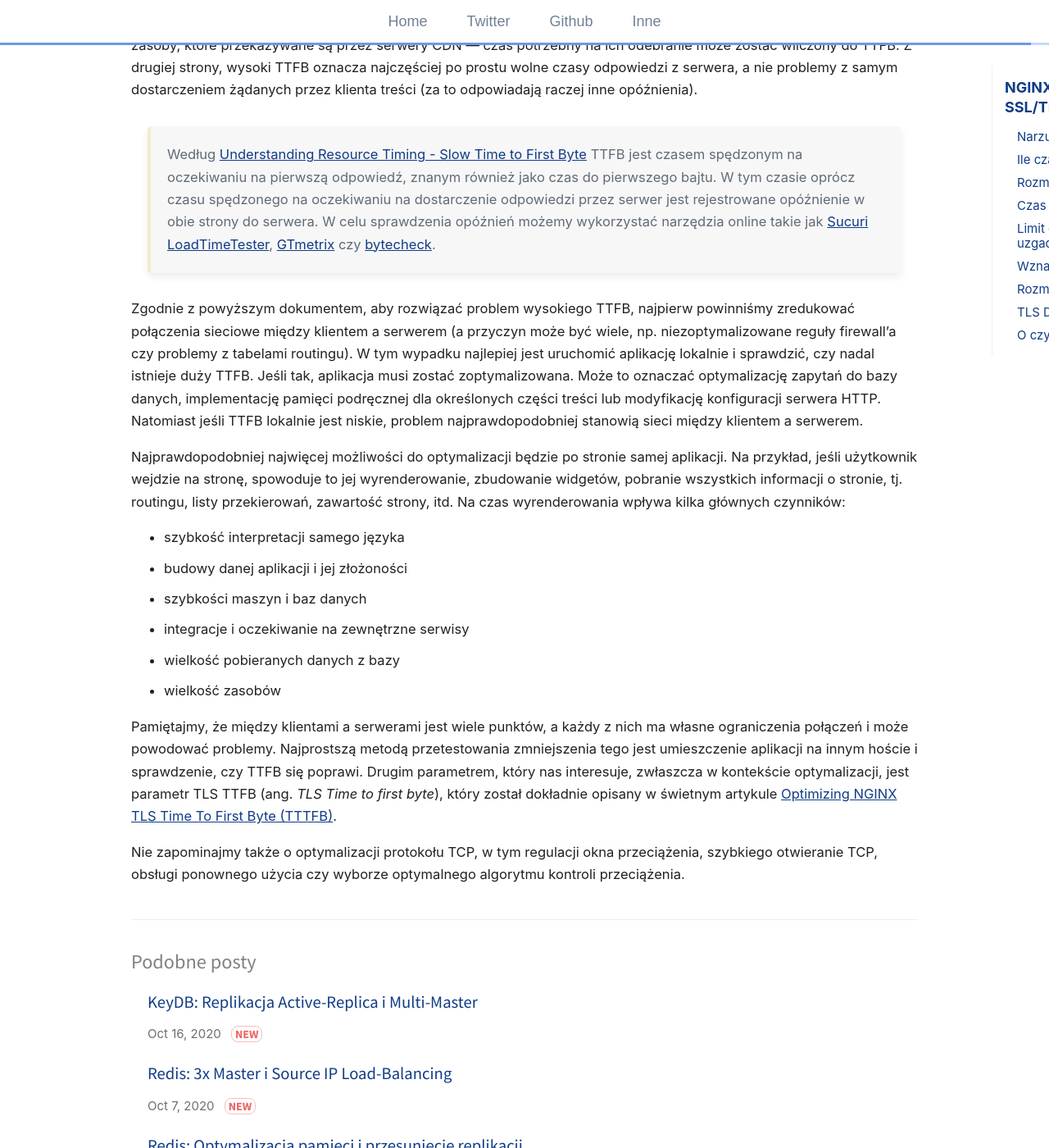
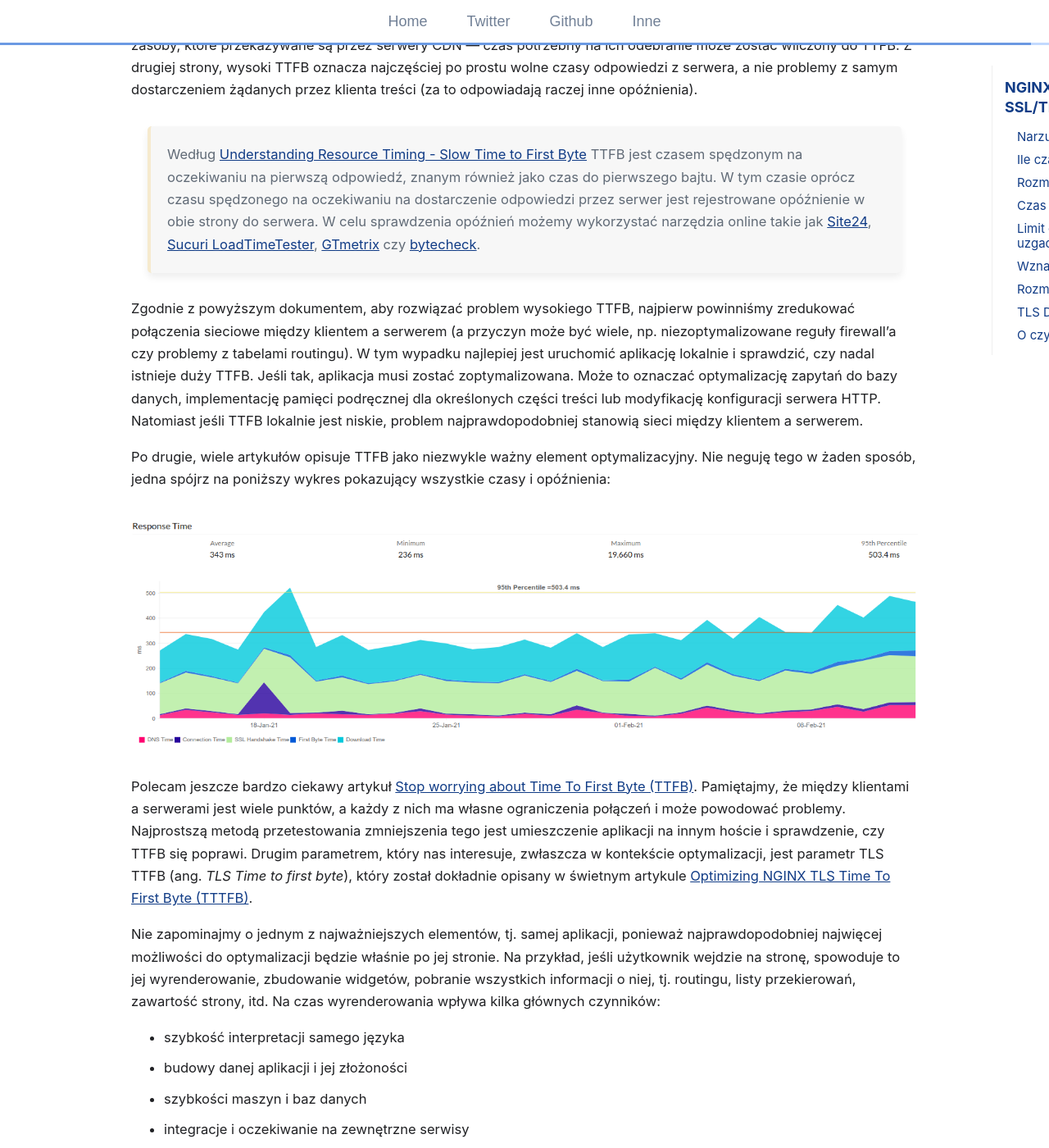
Before and after one commit to git04112019/trimstray.github.io, a Jekyll site: the page built from _posts/2019-07-21-nginx-optymalizacja_sesji_ssl-tls.md, in a window 1280 px wide and 1400 px high, scrolled down 35047 px. Shown: the whole window at 82% size. Built offline with Jekyll 4.4.1, drawn with Linux system fonts in a browser that asks for light colours; comment, search, counter and statistics services are not loaded.

Commit message:
uncommited changes - signed-off-by: trimstray <trimstray@gmail.com>

```diff
--- a/_posts/2019-07-21-nginx-optymalizacja_sesji_ssl-tls.md
+++ b/_posts/2019-07-21-nginx-optymalizacja_sesji_ssl-tls.md
@@ -611,11 +611,19 @@ Niestety, ta kontrola nie jest wykonywana równolegle. W większości przegląda
 
 Na koniec należy wspomnieć o parametrze TTFB (ang. _Time to first byte_), który możemy traktować jako czas od wysłania przez klienta żądania HTTP do pierwszego bajta odebranych przez niego danych. Mówiąc prościej, jest to miara tego, jak długo przeglądarka musi czekać, zanim otrzyma swój pierwszy bajt danych z serwera. Im dłużej trwa pobranie tych danych, tym dłużej trwa renderowanie strony. Jednak parametr ten nie zawsze zależy od serwera. Przykładem mogą być zasoby, które przekazywane są przez serwery CDN — czas potrzebny na ich odebranie może zostać wliczony do TTFB. Z drugiej strony, wysoki TTFB oznacza najczęściej po prostu wolne czasy odpowiedzi z serwera, a nie problemy z samym dostarczeniem żądanych przez klienta treści (za to odpowiadają raczej inne opóźnienia).
 
-  > Według [Understanding Resource Timing - Slow Time to First Byte](https://developers.google.com/web/tools/chrome-devtools/network/understanding-resource-timing#slow_time_to_first_byte) TTFB jest czasem spędzonym na oczekiwaniu na pierwszą odpowiedź, znanym również jako czas do pierwszego bajtu. W tym czasie oprócz czasu spędzonego na oczekiwaniu na dostarczenie odpowiedzi przez serwer jest rejestrowane opóźnienie w obie strony do serwera. W celu sprawdzenia opóźnień możemy wykorzystać narzędzia online takie jak [Sucuri LoadTimeTester](https://performance.sucuri.net/), [GTmetrix](https://gtmetrix.com/) czy [bytecheck](https://www.bytecheck.com/).
+  > Według [Understanding Resource Timing - Slow Time to First Byte](https://developers.google.com/web/tools/chrome-devtools/network/understanding-resource-timing#slow_time_to_first_byte) TTFB jest czasem spędzonym na oczekiwaniu na pierwszą odpowiedź, znanym również jako czas do pierwszego bajtu. W tym czasie oprócz czasu spędzonego na oczekiwaniu na dostarczenie odpowiedzi przez serwer jest rejestrowane opóźnienie w obie strony do serwera. W celu sprawdzenia opóźnień możemy wykorzystać narzędzia online takie jak [Site24](https://www.site24x7.com/), [Sucuri LoadTimeTester](https://performance.sucuri.net/), [GTmetrix](https://gtmetrix.com/) czy [bytecheck](https://www.bytecheck.com/).
 
 Zgodnie z powyższym dokumentem, aby rozwiązać problem wysokiego TTFB, najpierw powinniśmy zredukować połączenia sieciowe między klientem a serwerem (a przyczyn może być wiele, np. niezoptymalizowane reguły firewall'a czy problemy z tabelami routingu). W tym wypadku najlepiej jest uruchomić aplikację lokalnie i sprawdzić, czy nadal istnieje duży TTFB. Jeśli tak, aplikacja musi zostać zoptymalizowana. Może to oznaczać optymalizację zapytań do bazy danych, implementację pamięci podręcznej dla określonych części treści lub modyfikację konfiguracji serwera HTTP. Natomiast jeśli TTFB lokalnie jest niskie, problem najprawdopodobniej stanowią sieci między klientem a serwerem.
 
-Najprawdopodobniej najwięcej możliwości do optymalizacji będzie po stronie samej aplikacji. Na przykład, jeśli użytkownik wejdzie na stronę, spowoduje to jej wyrenderowanie, zbudowanie widgetów, pobranie wszystkich informacji o stronie, tj. routingu, listy przekierowań, zawartość strony, itd. Na czas wyrenderowania wpływa kilka głównych czynników:
+Po drugie, wiele artykułów opisuje TTFB jako niezwykle ważny element optymalizacyjny. Nie neguję tego w żaden sposób, jedna spójrz na poniższy wykres pokazujący wszystkie czasy i opóźnienia:
+
+<p align="center">
+  <img src="/assets/img/posts/conn_timers_example.png">
+</p>
+
+Polecam jeszcze bardzo ciekawy artykuł [Stop worrying about Time To First Byte (TTFB)](https://blog.cloudflare.com/ttfb-time-to-first-byte-considered-meaningles/). Pamiętajmy, że między klientami a serwerami jest wiele punktów, a każdy z nich ma własne ograniczenia połączeń i może powodować problemy. Najprostszą metodą przetestowania zmniejszenia tego jest umieszczenie aplikacji na innym hoście i sprawdzenie, czy TTFB się poprawi. Drugim parametrem, który nas interesuje, zwłaszcza w kontekście optymalizacji, jest parametr TLS TTFB (ang. _TLS Time to first byte_), który został dokładnie opisany w świetnym artykule [Optimizing NGINX TLS Time To First Byte (TTTFB)](https://www.igvita.com/2013/12/16/optimizing-nginx-tls-time-to-first-byte/).
+
+Nie zapominajmy o jednym z najważniejszych elementów, tj. samej aplikacji, ponieważ najprawdopodobniej najwięcej możliwości do optymalizacji będzie właśnie po jej stronie. Na przykład, jeśli użytkownik wejdzie na stronę, spowoduje to jej wyrenderowanie, zbudowanie widgetów, pobranie wszystkich informacji o niej, tj. routingu, listy przekierowań, zawartość strony, itd. Na czas wyrenderowania wpływa kilka głównych czynników:
 
 - szybkość interpretacji samego języka
 - budowy danej aplikacji i jej złożoności
```
Also changed, not shown: other parts of _posts/2019-07-21-nginx-optymalizacja_sesji_ssl-tls.md (+0 -2 lines), assets/img/posts/conn_timers_example.png (added).
